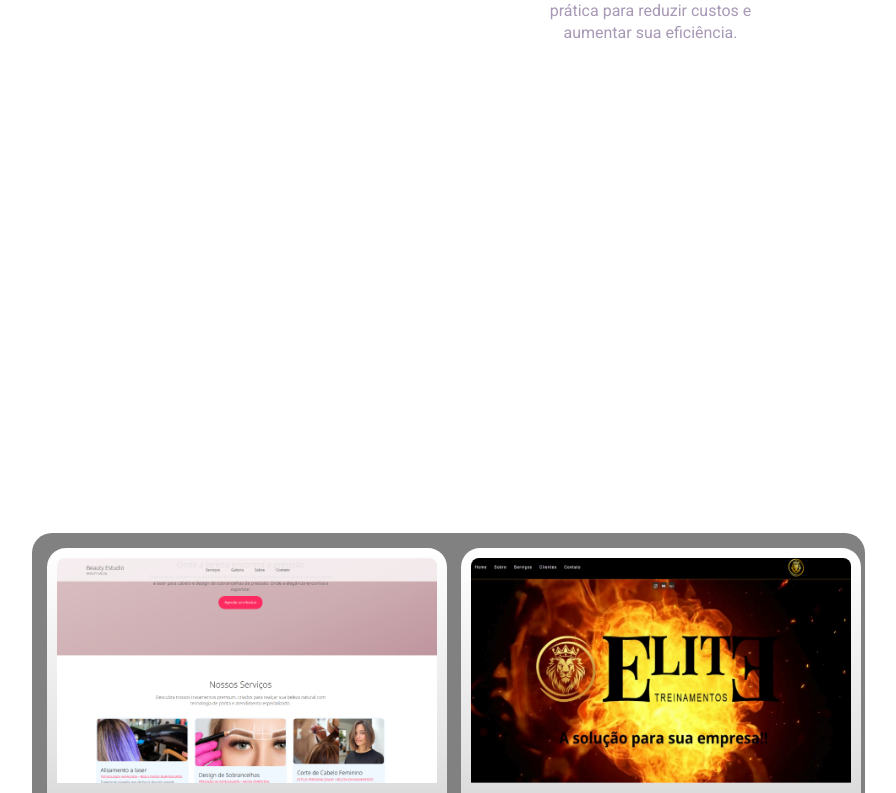
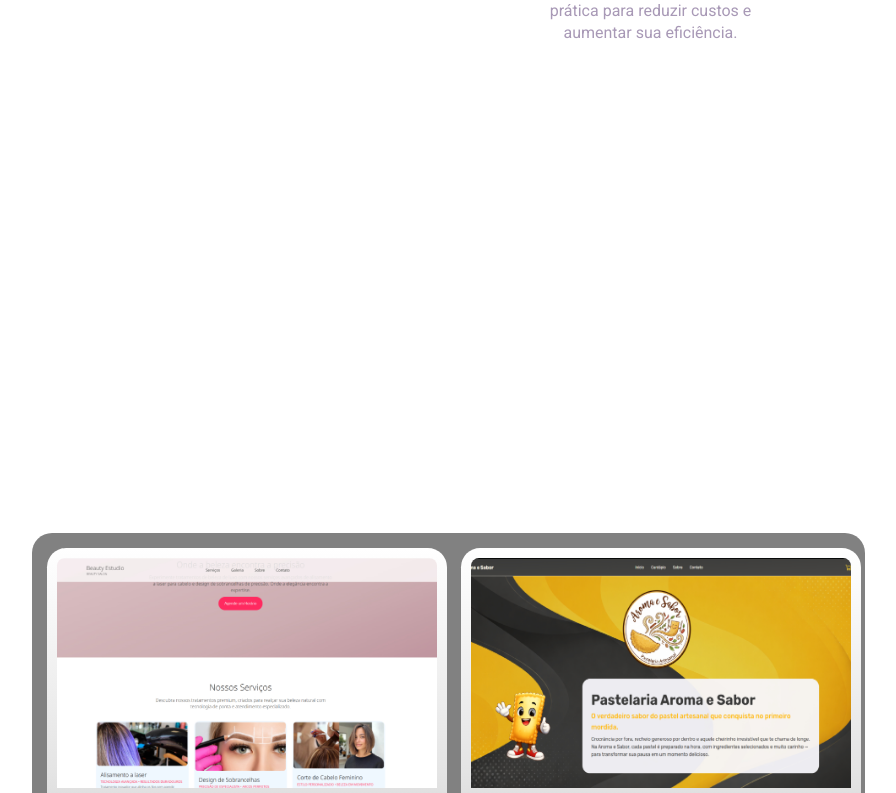
Before and after one commit to BrunoSts94/Portfolio-Freelancer, a React (Vite) app: page / in a window 1280 px wide. Shown: the part 2007-2800 px from the top of the page, without its empty margins (192-1088 px from the left). Built offline with nearby package versions, Linux system fonts and the light colour scheme.

Commit message:
Inclusão do projeto aroma e sabor Alteração no tamanho da imagem dos cards de apresentação dos sites

```diff
--- a/src/components/Cards/CardSolutions/style.css
+++ b/src/components/Cards/CardSolutions/style.css
@@ -19,7 +19,7 @@
 .card-solutions img{
     border-radius: 0.5rem 0.5rem 0 0;
     width: 100%;
-    height: 65%;
+    height: 230px;
     transition: 0.6s ease-in-out;
 }
 
--- a/src/components/Sections/Solutions/index.tsx
+++ b/src/components/Sections/Solutions/index.tsx
@@ -3,8 +3,9 @@ import './styleMobile.css'
 import { CardSolutions } from '../../Cards/CardSolutions'
 import { motion } from 'framer-motion'
 
-import site1 from '../../../assets/beauty-img.jpg'
-import site2 from '../../../assets/elite-img.jpg'
+import beautyImg from '../../../assets/beauty-img.jpg'
+import pastelImg from '../../../assets/pastel-img.jpg'
+import eliteImg from '../../../assets/elite-img.jpg'
 
 export function Solutions(){
     return(
@@ -30,14 +31,21 @@ export function Solutions(){
                     </motion.div>
                     <div className='container-section-solutions-cards'>
                         <CardSolutions
-                        img={site1}
+                        img={beautyImg}
                         titulo='Beauty Saloon'
-                        descricao='Projeto criado para seguimento de salões de beleza e clínicas estéticas.'
+                        descricao='Modelo de landing page criado para seguimento de salões de beleza e clínicas estéticas.'
                         onClickButton={() => window.open('https://beauty-salloon-teste.netlify.app', '_blank')}
                         />
 
                         <CardSolutions
-                        img={site2}
+                        img={pastelImg}
+                        titulo='Pastelaria Aroma e Sabor'
+                        descricao='Modelo criado para lancherias e pastelarias, este modelo já não apresenta somente uma simples pagina mas tambem um mini sistema de captura e registro de pedido via Whatsapp para seu negócio.'
+                        onClickButton={() => window.open('https://brunosts94.github.io/aroma-e-sabor-pastelaria/', '_blank')}
+                        />
+
+                        <CardSolutions
+                        img={eliteImg}
                         titulo='Elite treinamentos'
                         descricao='Modelo para empresas do segmento de segurança no Trabalho'
                         onClickButton={() => window.open('https://elitetreinamentos.netlify.app', '_blank')}
```
Also changed, not shown: src/assets/pastel-img.jpg (added).
